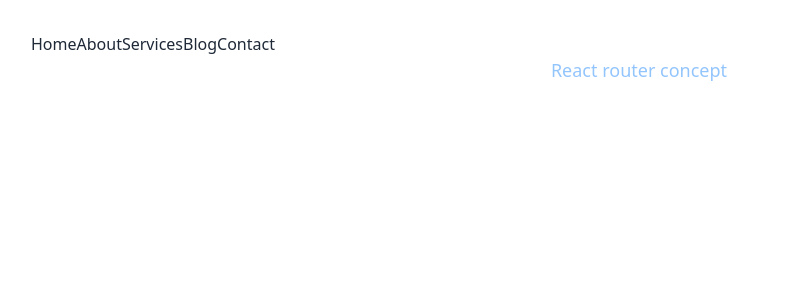
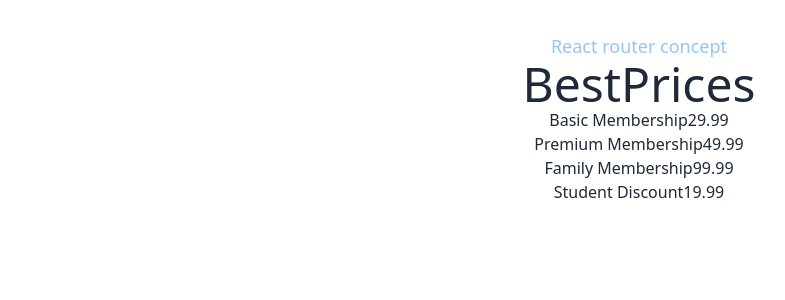
Before and after one commit to DipuHaider/PH_B8_M8_react-router-concept, a React (Vite) app: page / in a window 1280 px wide. Shown: the top 300 px of the page, without its empty margins (1-786 px from the left). Built offline with nearby package versions, Linux system fonts and the light colour scheme.

Commit message:
show data in priceOption

```diff
--- a/src/App.jsx
+++ b/src/App.jsx
@@ -1,13 +1,15 @@
 import './App.css'
 import NavBar from './components/NavBar/NavBar'
+import PriceOptions from './components/PriceOptions/PriceOptions'
 // import DaisyNav from './components/DaisyNav/DaisyNav'
 
 function App() {
   return (
     <>
-    {/* <DaisyNav></DaisyNav> */}
-    <NavBar></NavBar>
-      <h1 className='text-lg text-blue-300'>React router concept</h1>
+      {/* <DaisyNav></DaisyNav> */}
+      <NavBar></NavBar>
+        <h1 className='text-lg text-blue-300'>React router concept</h1>
+      <PriceOptions></PriceOptions>
     </>
   )
 }
--- a/src/components/Link/Link.jsx
+++ b/src/components/Link/Link.jsx
@@ -2,7 +2,7 @@ import PropTypes from 'prop-types';
 
 const Link = ({route}) => {
     return (
-        <li>
+        <li className='mr-10 px-6 hover:bg-yellow-500'>
             <a href={route.path}>{route.name}</a>
         </li>
     );
--- a/src/components/NavBar/NavBar.jsx
+++ b/src/components/NavBar/NavBar.jsx
@@ -15,7 +15,7 @@ const NavBar = () => {
 
     return (
         <nav>
-            <div  className="md:hidden" onClick={()=> setOpen(!open)}>
+            <div className="md:hidden" onClick={()=> setOpen(!open)}>
                 {
                     open === true ?
                     <TfiClose className="text-4xl md:hidden"></TfiClose>
@@ -25,7 +25,7 @@ const NavBar = () => {
             </div>
 
 
-            <ul className="md:flex">
+            <ul className={`md:flex duration-1000 absolute ${open ? 'top-16' : '-top-60'} bg-`}>
                 {
                     routes.map( route => <Link key={route.id} route={route}></Link> )
                 }
--- /dev/null
+++ b/src/components/PriceOption/PriceOption.jsx
@@ -0,0 +1,15 @@
+import PropTypes from 'prop-types';
+
+const PriceOption = ({option}) => {
+    return (
+        <div>
+            <h2>{option.name}{option.price}</h2>
+        </div>
+    );
+};
+
+PriceOption.propTypes = {
+    option: PropTypes.object
+}
+
+export default PriceOption;
--- /dev/null
+++ b/src/components/PriceOptions/PriceOptions.jsx
@@ -0,0 +1,64 @@
+import PriceOption from "../PriceOption/PriceOption";
+
+const PriceOptions = () => {
+
+    const priceOptions = [
+        {
+          "id": 1,
+          "name": "Basic Membership",
+          "price": 29.99,
+          "features": [
+            "Access to cardio machines",
+            "Access to weightlifting area",
+            "Locker room access"
+          ]
+        },
+        {
+          "id": 2,
+          "name": "Premium Membership",
+          "price": 49.99,
+          "features": [
+            "Access to cardio machines",
+            "Access to weightlifting area",
+            "Access to fitness classes",
+            "Sauna access",
+            "Locker room access"
+          ]
+        },
+        {
+          "id": 3,
+          "name": "Family Membership",
+          "price": 99.99,
+          "features": [
+            "Access to cardio machines",
+            "Access to weightlifting area",
+            "Locker room access",
+            "Up to four family members included"
+          ]
+        },
+        {
+          "id": 4,
+          "name": "Student Discount",
+          "price": 19.99,
+          "features": [
+            "Access to cardio machines",
+            "Access to weightlifting area",
+            "Locker room access",
+            "Valid student ID required"
+          ]
+        }
+      ];
+
+
+
+    return (
+        <div>
+            <h2 className="text-5xl">BestPrices</h2>
+            {
+                priceOptions.map(option => <PriceOption key={option.id} option={option}></PriceOption>)
+            }
+        </div>
+    );
+};
+
+export default PriceOptions;
```
Also changed, not shown: public/gym.json (added, +46 -0 lines).
